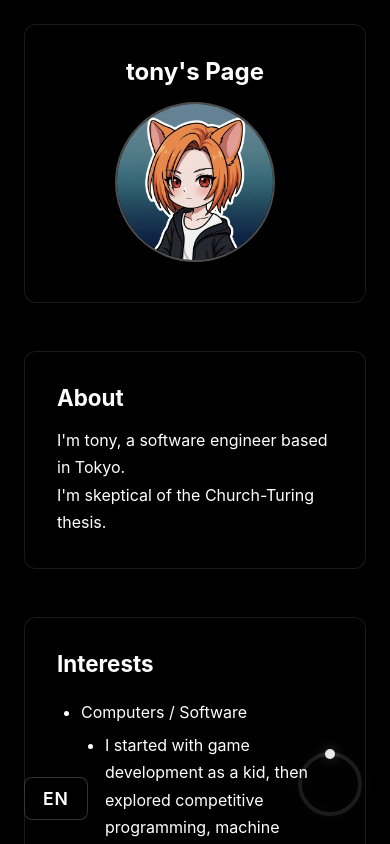
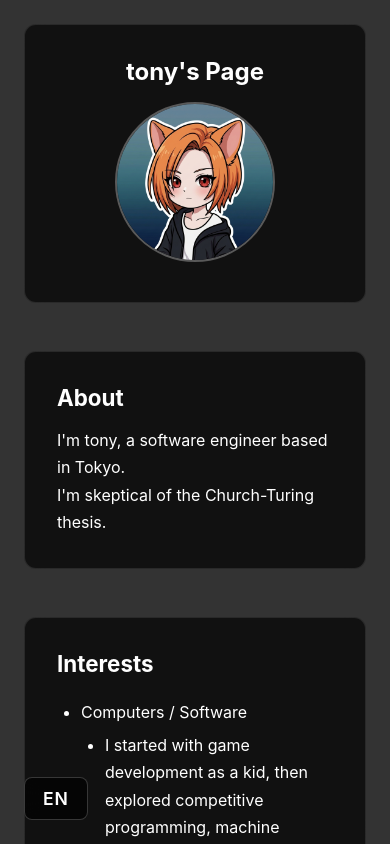
Before and after one commit to tony998244353/tony998244353.github.io, a React (Vite) app: page / in a window 390 px wide. Built offline with nearby package versions, Linux system fonts and the light colour scheme.

Commit message:
smatphone

```diff
--- a/src/App.css
+++ b/src/App.css
@@ -194,3 +194,23 @@ body {
 .card a:hover {
   text-decoration: underline;
 }
+
+.mobile-scroll {
+  padding-bottom: 80px;
+}
+
+@media (hover: none) {
+  body {
+    background: #333;
+  }
+
+  html,
+  body {
+    overflow: auto;
+  }
+
+  .viewport {
+    height: auto;
+    overflow: visible;
+  }
+}
--- a/src/App.tsx
+++ b/src/App.tsx
@@ -123,8 +123,7 @@ function Divider() {
   );
 }
 
-export default function App() {
-  const [lang, setLang] = useState<Lang>('en');
+function DesktopApp({ lang }: { lang: Lang }) {
   const [scrollY, setScrollY] = useState(0);
   const [offset, setOffset] = useState(0);
   const virtualScrollRef = useRef(0);
@@ -162,35 +161,14 @@ export default function App() {
       dragonScrollRef.current += e.deltaY;
       update();
     };
-    let lastTouchY = 0;
-    const onTouchStart = (e: TouchEvent) => {
-      lastTouchY = e.touches[0].clientY;
-    };
-    const onTouchMove = (e: TouchEvent) => {
-      e.preventDefault();
-      const y = e.touches[0].clientY;
-      const deltaY = lastTouchY - y;
-      lastTouchY = y;
-      virtualScrollRef.current += deltaY;
-      dragonScrollRef.current += deltaY;
-      update();
-    };
     window.addEventListener('wheel', onWheel, { passive: false });
-    window.addEventListener('touchstart', onTouchStart, { passive: true });
-    window.addEventListener('touchmove', onTouchMove, { passive: false });
-    return () => {
-      window.removeEventListener('wheel', onWheel);
-      window.removeEventListener('touchstart', onTouchStart);
-      window.removeEventListener('touchmove', onTouchMove);
-    };
+    return () => window.removeEventListener('wheel', onWheel);
   }, [update]);
 
   return (
-    <div className="app">
-      {isDesktop && <DragonCurveCanvas scrollY={scrollY} />}
+    <>
+      <DragonCurveCanvas scrollY={scrollY} />
       <RingIndicator progress={offset / contentHeightRef.current} />
-      <LangToggle lang={lang} onChange={setLang} />
-
       <div className="viewport">
         <div
           className="content-track"
@@ -204,6 +182,25 @@ export default function App() {
           <Divider />
         </div>
       </div>
+    </>
+  );
+}
+
+function MobileApp({ lang }: { lang: Lang }) {
+  return (
+    <div className="mobile-scroll">
+      <Sections lang={lang} />
     </div>
   );
 }
+
+export default function App() {
+  const [lang, setLang] = useState<Lang>('en');
+
+  return (
+    <div className="app">
+      <LangToggle lang={lang} onChange={setLang} />
+      {isDesktop ? <DesktopApp lang={lang} /> : <MobileApp lang={lang} />}
+    </div>
+  );
+}
```
